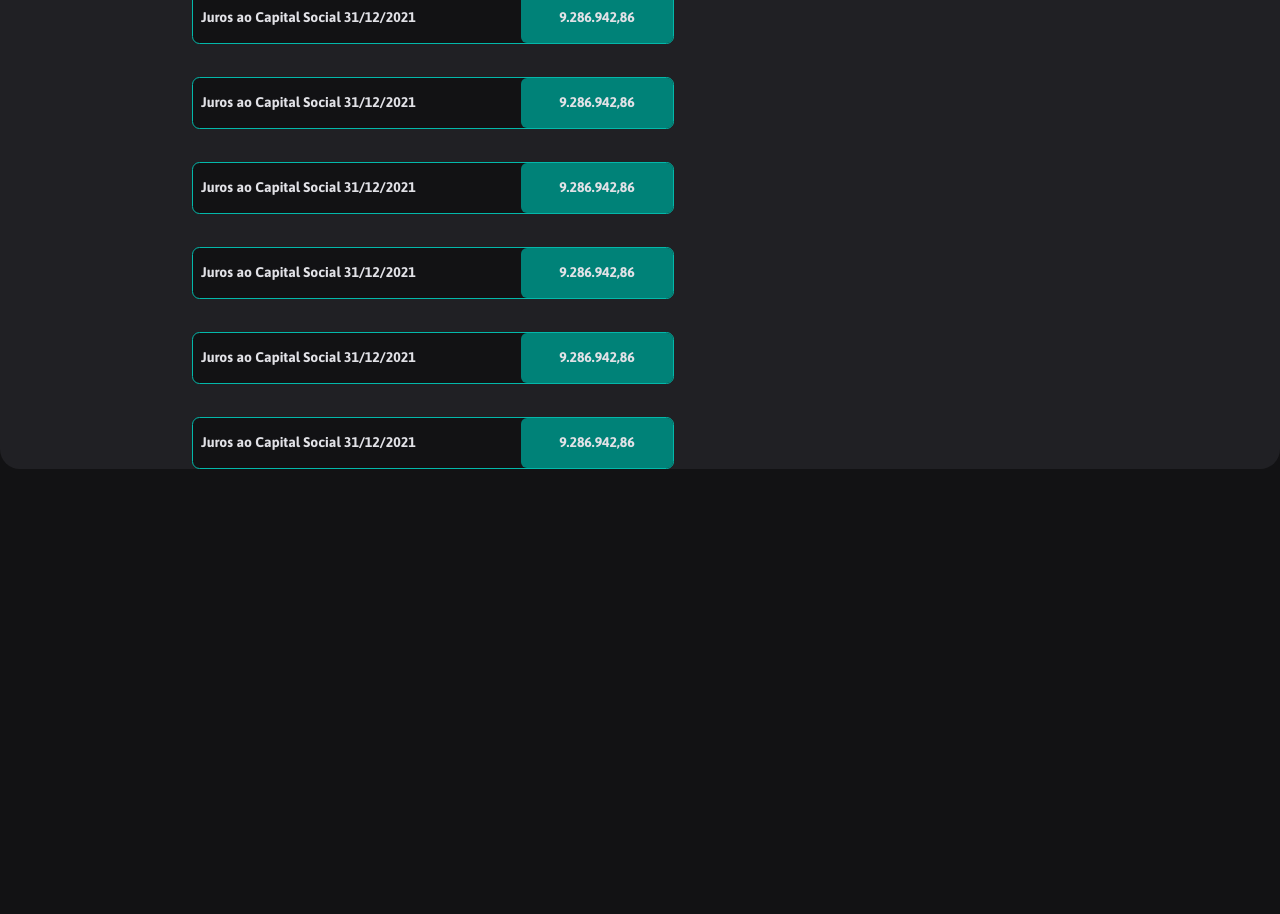
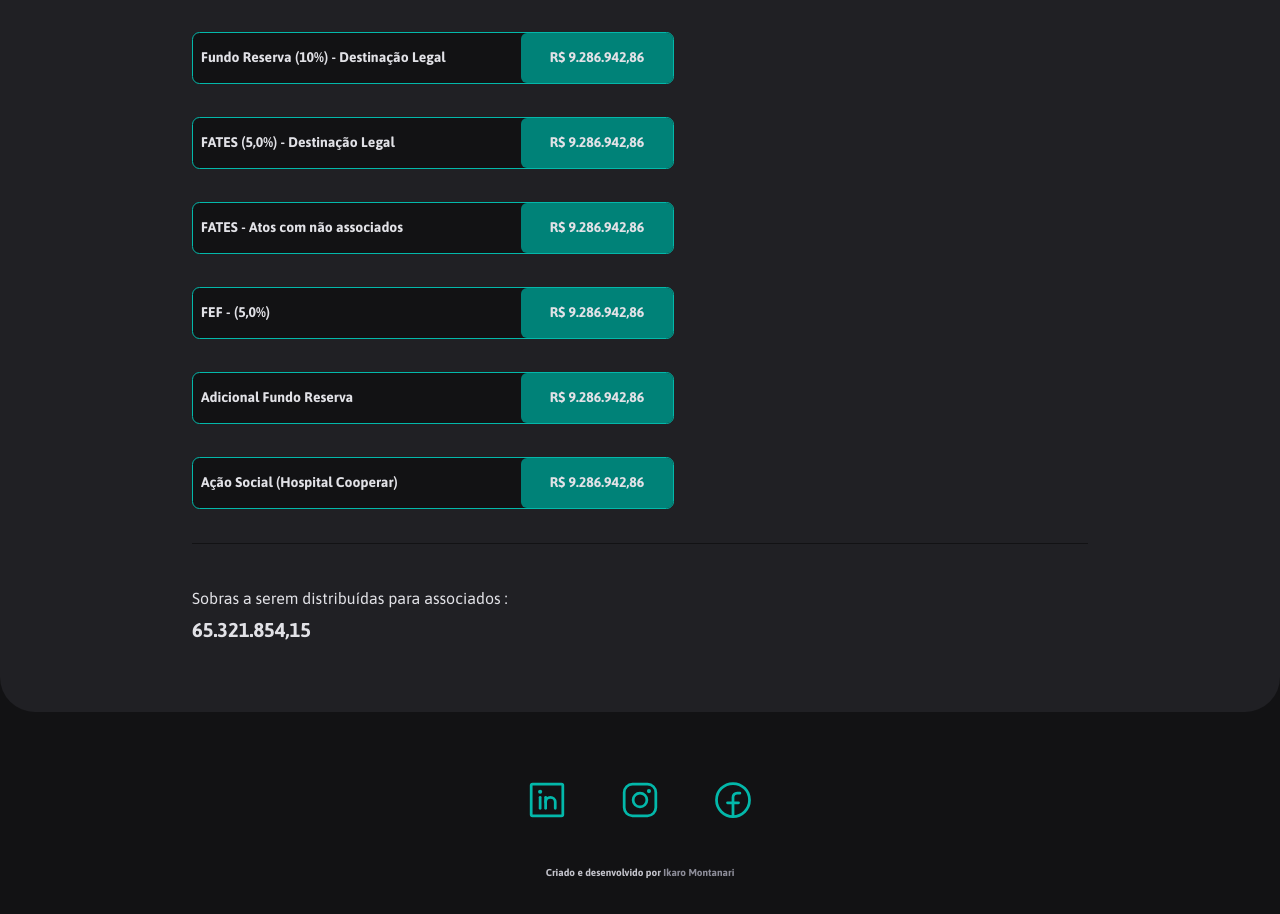
Before and after one commit to montanari2019/calc-profit, a React (Create React App) app: page / in a window 1280 px wide. Shown: the part 620-1534 px from the top of the page. Before the commit the page ends 1121 px from the top, so only its background shows below. Built offline with nearby package versions, Linux system fonts and the light colour scheme.

Commit message:
tela home style finalizada

```diff
--- /dev/null
+++ b/src/components/footer/Footer.module.css
@@ -0,0 +1,30 @@
+.icons{
+
+    width: 278px;
+    display: flex;
+    justify-content: space-around;
+
+}
+.container{
+    margin-top: 4.125rem;
+    display: flex;
+    flex-direction: column;
+    align-items: center;
+}
+
+.container > strong{
+    color: var(--gray-200);
+    font-size: 0.625rem;
+    margin: 2.625rem 0;
+
+
+}
+
+.aLogos{
+    color: var(--turquoise-light);
+}
+
+.aStrong{
+    text-decoration: none;
+    color: var(--gray-300);
+}
--- /dev/null
+++ b/src/components/footer/Footer.tsx
@@ -0,0 +1,55 @@
+import { FacebookLogo, InstagramLogo, LinkedinLogo } from "phosphor-react";
+import styleFooter from "./Footer.module.css";
+
+export function Footer() {
+  return (
+    <div className={styleFooter.container}>
+      <section className={styleFooter.icons}>
+        <div>
+          <a
+            className={styleFooter.aLogos}
+            href="https://www.linkedin.com/company/sicoobcredisul/"
+            target="_blank"
+            rel="noreferrer"
+          >
+            <LinkedinLogo size={44} />
+          </a>
+        </div>
+
+        <div>
+          <a
+            className={styleFooter.aLogos}
+            href="https://www.instagram.com/sicoob_credisul/"
+            target="_blank"
+            rel="noreferrer"
+          >
+            <InstagramLogo size={44} />
+          </a>
+        </div>
+
+        <div>
+          <a
+            className={styleFooter.aLogos}
+            href="https://www.facebook.com/oficialsicoobcredisul"
+            target="_blank"
+            rel="noreferrer"
+          >
+            <FacebookLogo size={44} />
+          </a>
+        </div>
+      </section>
+
+      <strong>
+        Criado e desenvolvido por{" "}
+        <a
+          className={styleFooter.aStrong}
+          href="https://www.linkedin.com/in/ikaro-montanari-5aa120208/"
+          target="_blank"
+          rel="noreferrer"
+        >
+          Ikaro Montanari
+        </a>
+      </strong>
+    </div>
+  );
+}
--- a/src/components/result/Result.module.css
+++ b/src/components/result/Result.module.css
@@ -3,8 +3,7 @@
   color: var(--gray-100);
   padding: 0 1.25rem;
   margin-bottom: 2rem;
-  border-radius: 20px;
-  padding-bottom: 10rem;
+  border-radius: 25px;
 }
 
 .displayCards{
@@ -30,12 +29,30 @@
   border-radius: 8px;
   padding: 1rem 0;
 }
+.sobras:hover{
+  background: var(--purple);
+  border: 1px solid var(--purple-light);
+  transition: background-color 0.2s;
+}
 
 .sobras > p {
   letter-spacing: 2px;
 }
 
-/*  */
+.footer{
+  margin-top: 2.125rem;
+  margin-bottom: 4.4375rem;
+  padding-top: 2.125rem;
+  border-top: 1px solid var(--gray-700);
+
+}
+.footer > p {
+  line-height: 2.5;
+}
+
+.footer > strong {
+  font-size: 1.25rem;
+}
 
 @media (min-width: 1025px) {
   .container {
@@ -57,4 +74,12 @@
     flex-wrap: wrap;
     justify-content: space-between;
   }
+  .container {
+
+    border-radius: 35px;
+
+  }
+  .strong01{
+    padding-top: 2.625rem;
+  }
 }
--- a/src/components/result/Result.tsx
+++ b/src/components/result/Result.tsx
@@ -60,6 +60,9 @@
               return(
               <ResultItem
                 key={resultItem.id}
+                id={resultItem.id}
+                title={resultItem.title}
+                value={resultItem.value}
 
               />
               )
@@ -67,6 +70,13 @@
 
           </section>
 
+          <section >
+            <div className={styleResult.footer}>
+              <p>Sobras a serem distribuídas para associados : </p>
+              <strong>65.321.854,15</strong>
+            </div>
+          </section>
+
         </section>
       </section>
     </div>
--- a/src/components/result/ResultItem.module.css
+++ b/src/components/result/ResultItem.module.css
@@ -36,6 +36,16 @@
 
 }
 
+.item:hover{
+    border: 1px solid var(--purple-light);
+    transition: boder-color 0.1s;
+}
+.itemValue:hover{
+    background: var(--purple);
+    transition: background-color 0.1s;
+}
+
+
 @media(min-width: 1025px){
     .item{
         width: 30rem;
--- a/src/components/result/ResultItem.tsx
+++ b/src/components/result/ResultItem.tsx
@@ -1,15 +1,19 @@
+import { ResultItemProps } from "../../model/ResultItem";
 import styleResultItem from "./ResultItem.module.css";
 
-export function ResultItem() {
-  return (
+export function ResultItem({ id, title, value }: ResultItemProps) {
+
+  const valueConverted = value.toLocaleString('pt-BR', {style: 'currency', currency: 'BRL'})
+
+    return (
     <div>
       <div className={styleResultItem.item}>
         <div className={styleResultItem.itemTitle}>
-          <strong>Juros ao Capital Social 31/12/2021</strong>
+          <strong>{title}</strong>
         </div>
 
         <div className={styleResultItem.itemValue}>
-          <strong>9.286.942,86</strong>
+          <strong>{valueConverted}</strong>
         </div>
       </div>
     </div>
--- /dev/null
+++ b/src/model/ResultItem.ts
@@ -0,0 +1,5 @@
+export interface ResultItemProps {
+    id: number;
+    title: string;
+    value: number;
+}
--- a/src/scenes/home/Home.module.css
+++ b/src/scenes/home/Home.module.css
@@ -6,9 +6,8 @@
 
 .welcomeText{
     border-top: 1px solid var(--gray-600);
-    margin: 0 1.275rem;
     text-align: center;
     font-size: 1.253rem;
     color: var(--gray-100);
-    padding: 5rem 0 1.85rem  0;
+    padding: 4rem 0;
 }
--- a/src/scenes/home/Home.tsx
+++ b/src/scenes/home/Home.tsx
@@ -1,3 +1,4 @@
+import { Footer } from "../../components/footer/Footer";
 import { Header } from "../../components/header/Header";
 import { Result } from "../../components/result/Result";
 import { User } from "../../components/User/User";
@@ -18,9 +19,12 @@
       </section>
 
       <section>
-
         <Result />
       </section>
+
+      <footer>
+        <Footer/>
+      </footer>
     </div>
   );
 }
```
